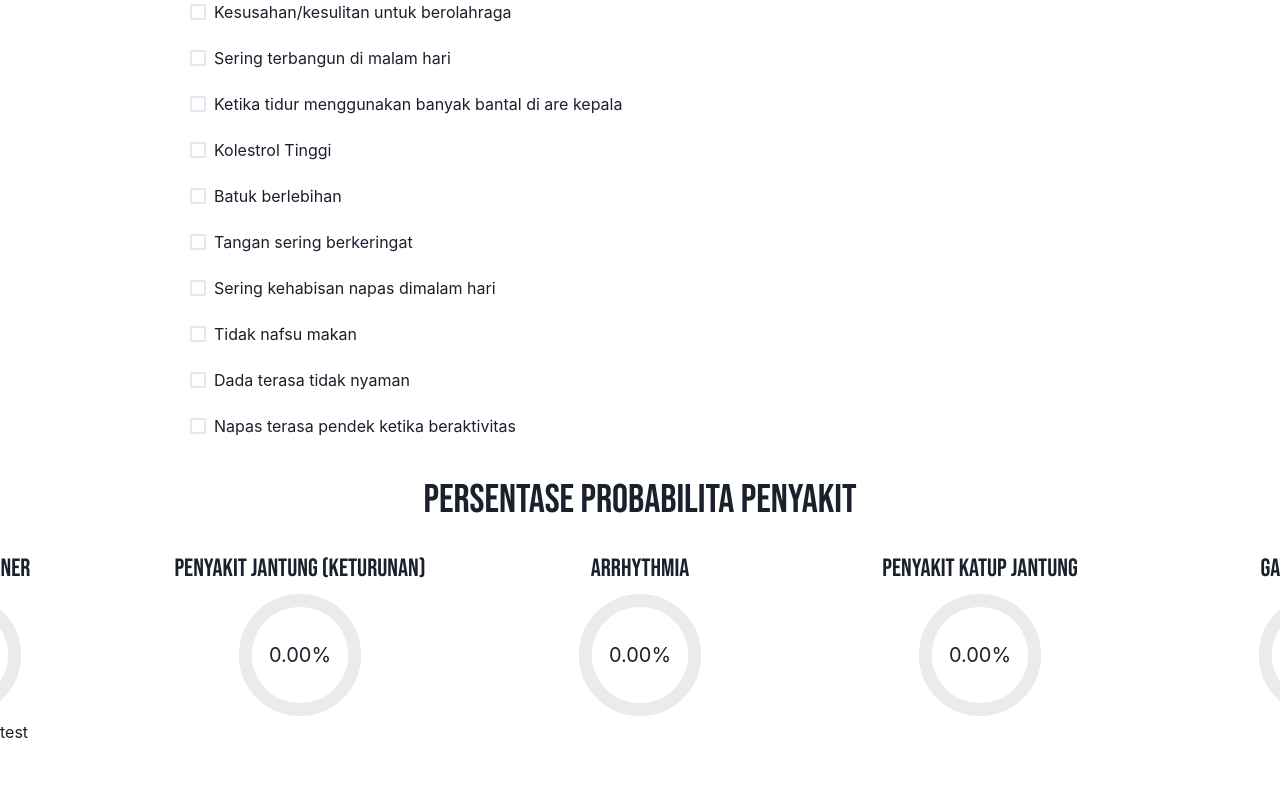
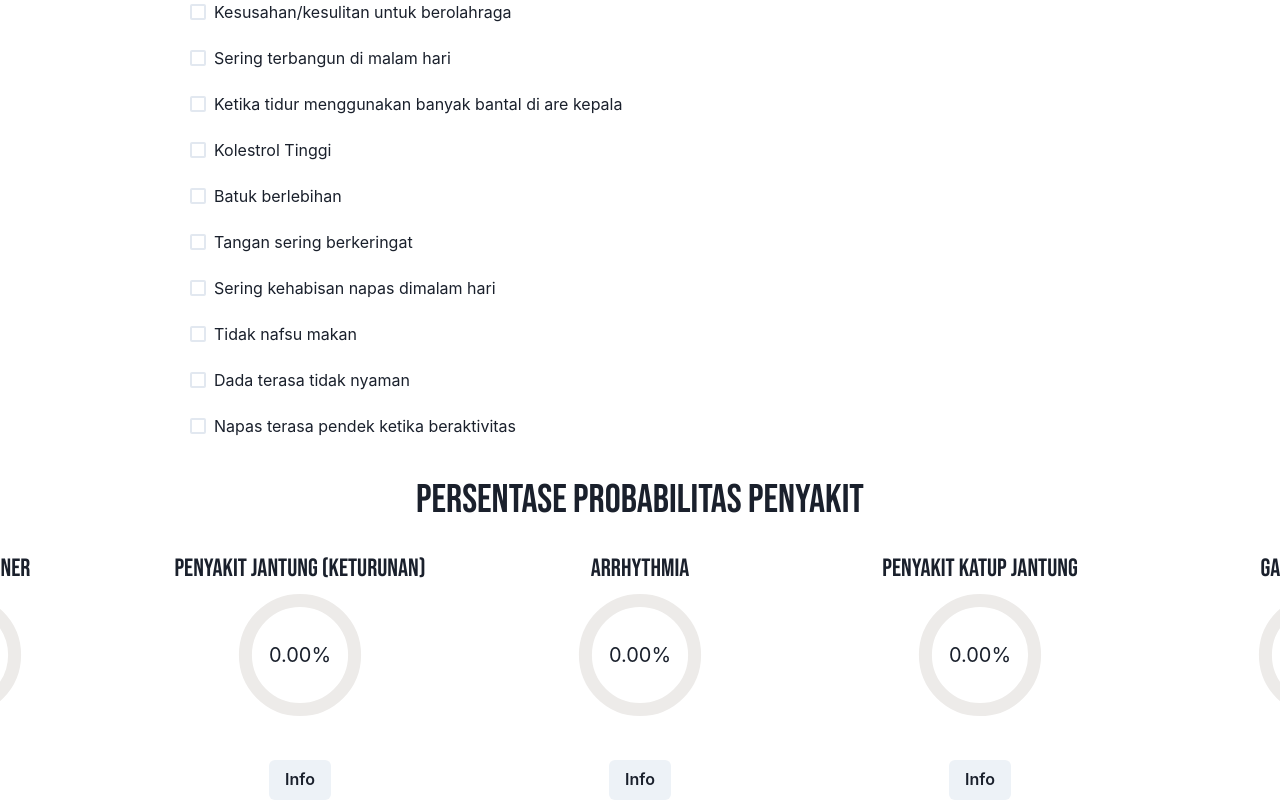
Before and after one commit to miu-soo/Expert-System, a React (Create React App) app: page / in a window 1280 px wide. Shown: the part 1210-2010 px from the top of the page. Before the commit the page ends 1954 px from the top, so only its background shows below. Built offline with nearby package versions, Linux system fonts and the light colour scheme.

Commit message:
Feat: modal

```diff
--- a/src/App.tsx
+++ b/src/App.tsx
@@ -10,7 +10,6 @@ function App() {
     <>
       <NavBar />
       <CheckBoxGejala />
-      <HitungPersen />
     </>
   );
 }
--- a/src/Components/CheckBoxGejala.tsx
+++ b/src/Components/CheckBoxGejala.tsx
@@ -83,7 +83,7 @@ export default function CheckBoxGejala() {
           </Stack>
         </Flex>
         <Box fontSize={40} fontFamily={"Bebas Neue"} marginTop={"30px"}>
-          Persentase Probabilita Penyakit
+          Persentase Probabilitas Penyakit
         </Box>
       </Flex>
       <Flex justifyContent={"center"}>
--- a/src/Components/Hasil.tsx
+++ b/src/Components/Hasil.tsx
@@ -1,9 +1,18 @@
 import {
   Box,
+  Button,
   CircularProgress,
   CircularProgressLabel,
   Flex,
   HStack,
+  Modal,
+  ModalBody,
+  ModalCloseButton,
+  ModalContent,
+  ModalFooter,
+  ModalHeader,
+  ModalOverlay,
+  useDisclosure,
   VStack,
 } from "@chakra-ui/react";
 import React from "react";
@@ -35,9 +44,9 @@ const Hasil: React.FC<{
   });
 
   console.log(dataPenyakit);
-
+  const { isOpen, onOpen, onClose } = useDisclosure();
   return (
-    <>
+    <Flex flexDir={"column"}>
       <HStack
         marginTop={"20px"}
         width={"full"}
@@ -47,6 +56,7 @@ const Hasil: React.FC<{
         {dataPenyakit.map((penyakit) => (
           <VStack spacing={5} marginLeft={"10px"} marginRight={"10px"}>
             <Box
+              key={penyakit.id}
               fontSize={25}
               fontFamily={"Bebas Neue"}
               width={[100, 200, 300]}
@@ -58,16 +68,120 @@ const Hasil: React.FC<{
             <CircularProgress
               value={(penyakit.value / penyakit.diseases.length) * 100}
               size="130px"
+              marginBottom={"20px"}
             >
               <CircularProgressLabel fontSize={20}>
                 {((penyakit.value / penyakit.diseases.length) * 100).toFixed(2)}
                 %
               </CircularProgressLabel>
             </CircularProgress>
+            <Button onClick={onOpen}>Info</Button>
+            <Modal isOpen={isOpen} onClose={onClose}>
+              <ModalOverlay />
+              <ModalContent>
+                <ModalHeader>{penyakit.name}</ModalHeader>
+                <ModalCloseButton />
+                <ModalBody>{penyakit.description}</ModalBody>
+                <ModalFooter>
+                  <Button colorScheme="blue" mr={3} onClick={onClose}>
+                    Close
+                  </Button>
+                </ModalFooter>
+              </ModalContent>
+            </Modal>
           </VStack>
         ))}
       </HStack>
-    </>
+      {/* <HStack
+        justifyContent={"center"}
+        width={"full"}
+        border={"solid"}
+        spacing={260}
+      >
+        <Button onClick={onOpen}>Info</Button>
+        <Modal isOpen={isOpen} onClose={onClose}>
+          <ModalOverlay />
+          <ModalContent>
+            <ModalHeader>Jantung Koroner</ModalHeader>
+            <ModalCloseButton />
+            <ModalBody>
+              Damage or disease in the heart's major blood vessels.
+            </ModalBody>
+            <ModalFooter>
+              <Button colorScheme="blue" mr={3} onClick={onClose}>
+                Close
+              </Button>
+            </ModalFooter>
+          </ModalContent>
+        </Modal>
+
+        <Button onClick={onOpen}>Info</Button>
+        <Modal isOpen={isOpen} onClose={onClose}>
+          <ModalOverlay />
+          <ModalContent>
+            <ModalHeader>Jantung Koroner</ModalHeader>
+            <ModalCloseButton />
+            <ModalBody>
+              Damage or disease in the heart's major blood vessels.
+            </ModalBody>
+            <ModalFooter>
+              <Button colorScheme="blue" mr={3} onClick={onClose}>
+                Close
+              </Button>
+            </ModalFooter>
+          </ModalContent>
+        </Modal>
+
+        <Button onClick={onOpen}>Info</Button>
+        <Modal isOpen={isOpen} onClose={onClose}>
+          <ModalOverlay />
+          <ModalContent>
+            <ModalHeader>Jantung Koroner</ModalHeader>
+            <ModalCloseButton />
+            <ModalBody>
+              Damage or disease in the heart's major blood vessels.
+            </ModalBody>
+            <ModalFooter>
+              <Button colorScheme="blue" mr={3} onClick={onClose}>
+                Close
+              </Button>
+            </ModalFooter>
+          </ModalContent>
+        </Modal>
+        <Button onClick={onOpen}>Info</Button>
+        <Modal isOpen={isOpen} onClose={onClose}>
+          <ModalOverlay />
+          <ModalContent>
+            <ModalHeader>Jantung Koroner</ModalHeader>
+            <ModalCloseButton />
+            <ModalBody>
+              Damage or disease in the heart's major blood vessels.
+            </ModalBody>
+            <ModalFooter>
+              <Button colorScheme="blue" mr={3} onClick={onClose}>
+                Close
+              </Button>
+            </ModalFooter>
+          </ModalContent>
+        </Modal>
+        <Button onClick={onOpen}>Info</Button>
+        <Modal isOpen={isOpen} onClose={onClose}>
+          <ModalOverlay />
+          <ModalContent>
+            <ModalHeader>Jantung Koroner</ModalHeader>
+            <ModalCloseButton />
+            <ModalBody>
+              Damage or disease in the heart's major blood vessels.
+            </ModalBody>
+            <ModalFooter>
+              <Button colorScheme="blue" mr={3} onClick={onClose}>
+                Close
+              </Button>
+            </ModalFooter>
+          </ModalContent>
+        </Modal>
+      </HStack> */}
+    </Flex>
   );
 };
 
```
